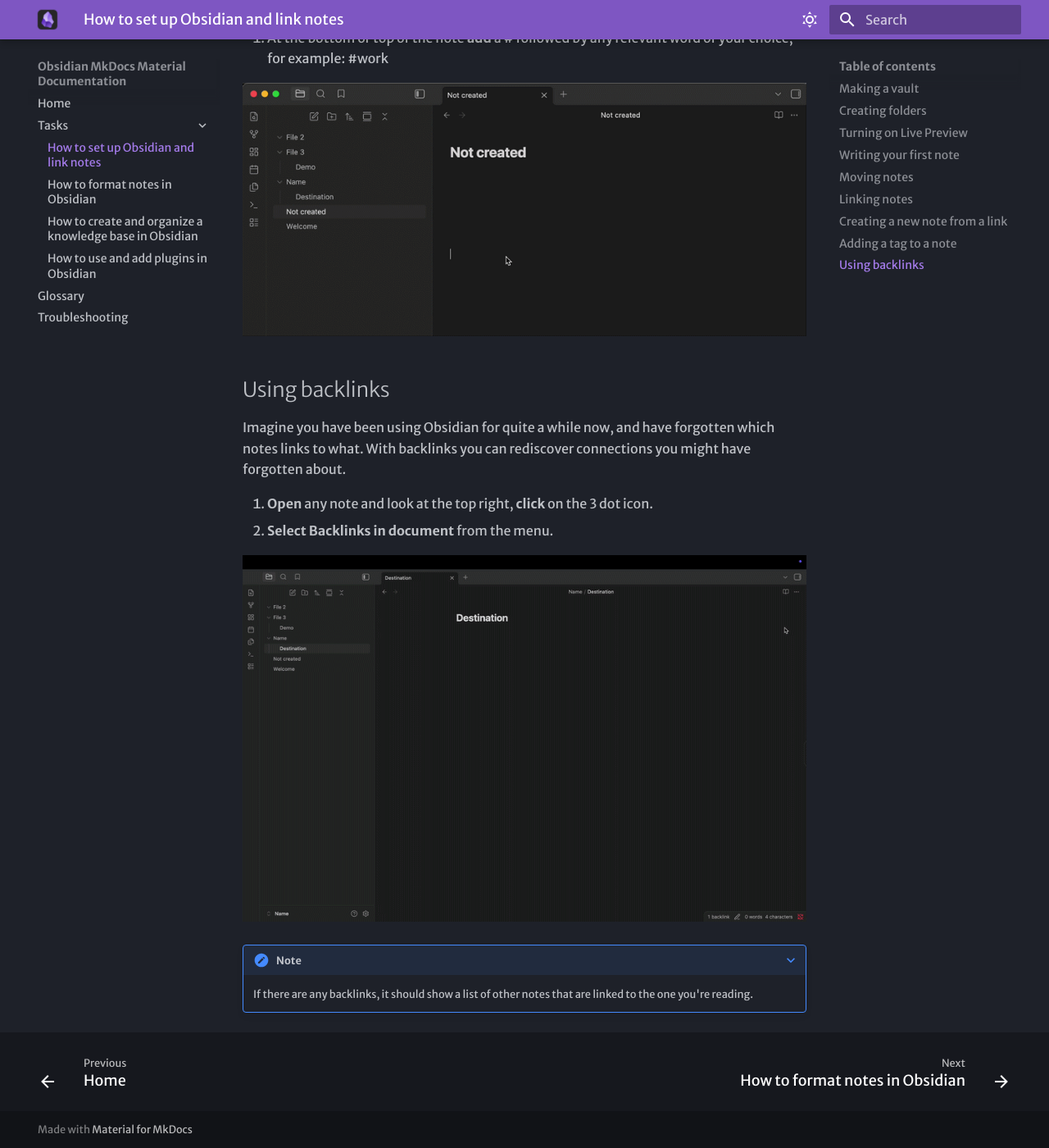
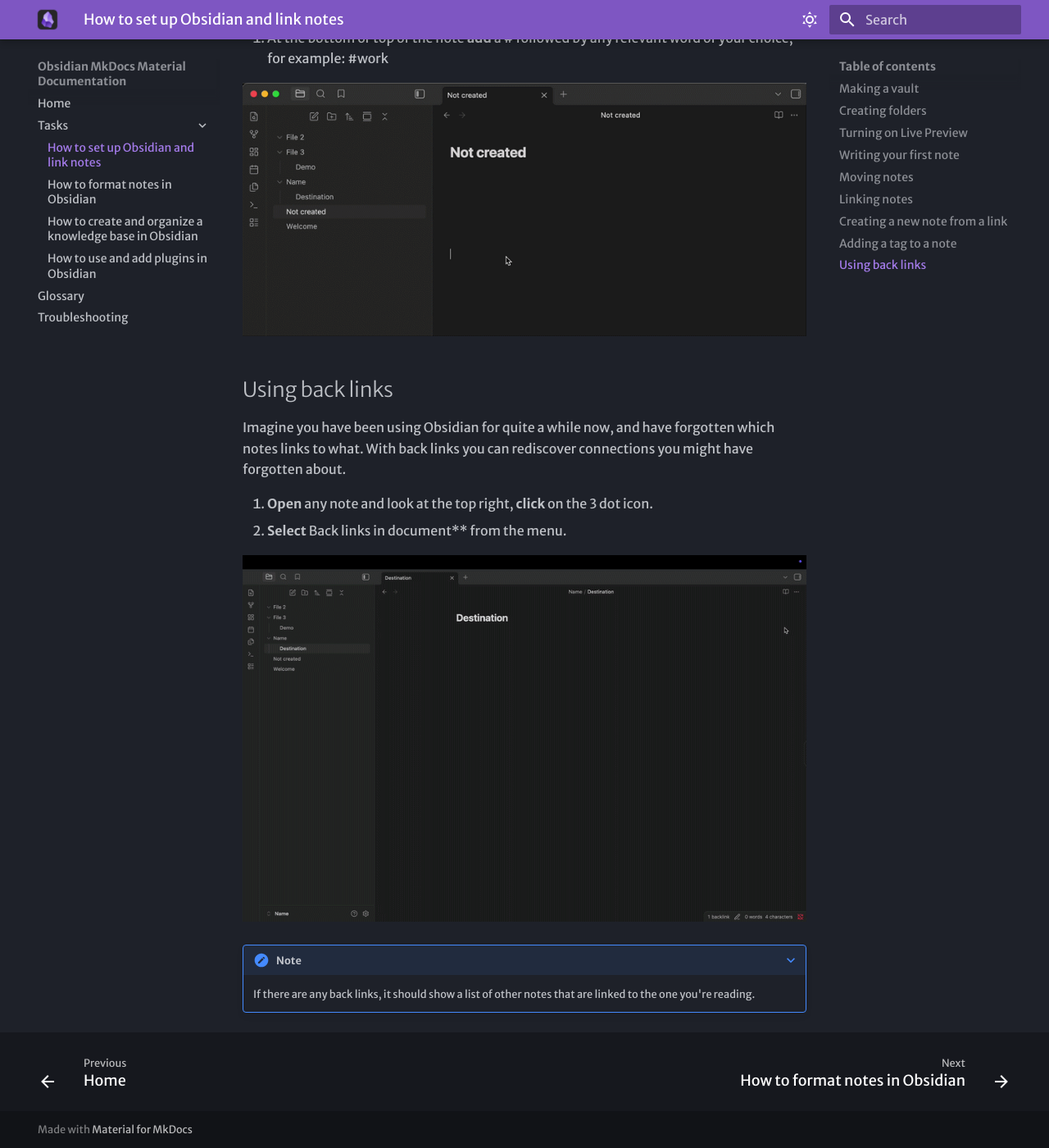
Before and after one commit to AllenLu12/COMP_2216_Obsidian_tutorial, an MkDocs documentation site: the page built from docs/tasks/task1.md, in a window 1280 px wide and 1400 px high, scrolled down 5566 px. Shown: the whole window at 82% size. Built offline with MkDocs 1.6.1 and Material for MkDocs 9.7.7, drawn with Linux system fonts in a browser that asks for light colours; some web fonts are replaced.

Commit message:
Add alt text and titles to task1 and 4

```diff
--- a/docs/tasks/task1.md
+++ b/docs/tasks/task1.md
@@ -74,17 +74,17 @@
 
 1. At the bottom or top of the note **add** a # followed by any relevant word of your choice, for example: #work
 
-![alt text](../assets/step8.gif)
+![Adding a tag to a note](../assets/step8.gif "Adding a tag to a note")
 
-## Using backlinks
+## Using back links
 
-Imagine you have been using Obsidian for quite a while now, and have forgotten which notes links to what. With backlinks you can rediscover connections you might have forgotten about.
+Imagine you have been using Obsidian for quite a while now, and have forgotten which notes links to what. With back links you can rediscover connections you might have forgotten about.
 
 1. **Open** any note and look at the top right, **click** on the 3 dot icon.
-2. **Select** **Backlinks in document** from the menu.
+2. **Select** Back links in document** from the menu.
 
-![alt text](../assets/step9.gif)
+![Using back links](../assets/step9.gif "Using back links")
 
 ???+ note "Note"
 
-    If there are any backlinks, it should show a list of other notes that are linked to the one you're reading.
+    If there are any back links, it should show a list of other notes that are linked to the one you're reading.
```
Also changed, not shown: other parts of docs/tasks/task1.md (+7 -7 lines), docs/tasks/task4.md (+9 -9 lines).
